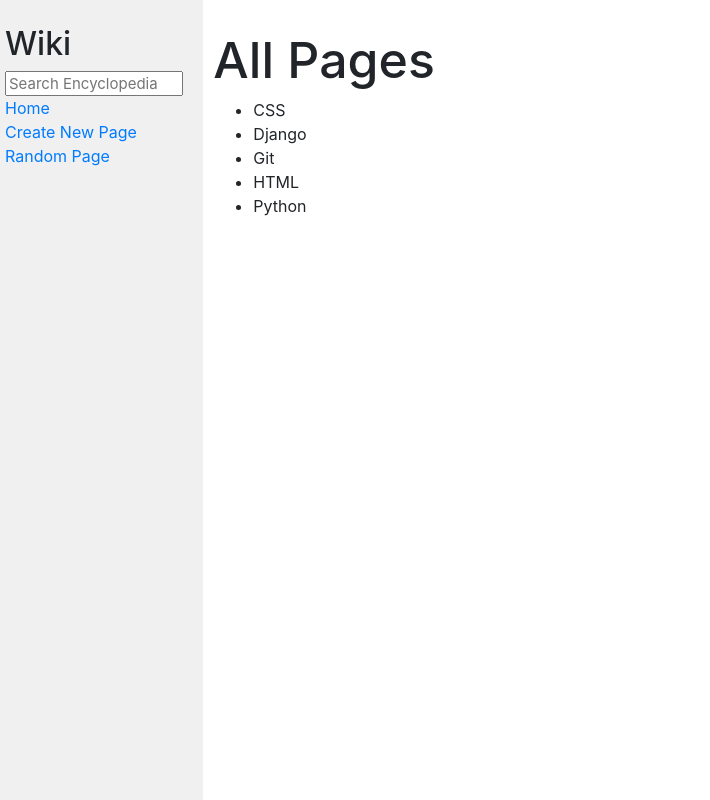
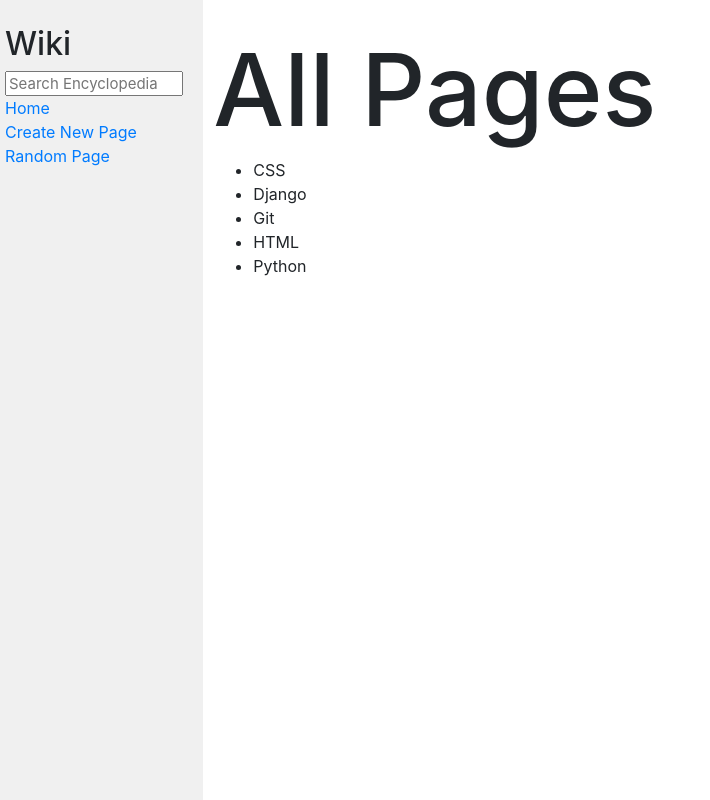
Before and after one commit to hamina12/CS50w, a Django app: page / in a window 1280 px wide. Shown: the whole page, without its empty margins (0-710 px from the left). Run offline with Django 4.2, Linux system fonts and the light colour scheme; some libraries are stand-ins or nearby versions.

Commit message:
Mon, Feb 6, 2023, 11:02 AM +07:00

```diff
--- a/wiki/encyclopedia/static/encyclopedia/styles.css
+++ b/wiki/encyclopedia/static/encyclopedia/styles.css
@@ -10,7 +10,7 @@ code {
 h1 {
     margin-top: 0px;
     padding-top: 20px;
-    font-size: 50px;
+    font-size: 100px;
 }
 
 textarea {
```
